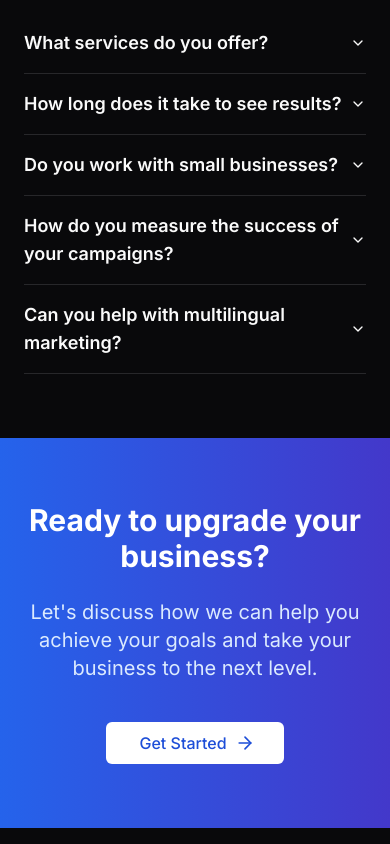
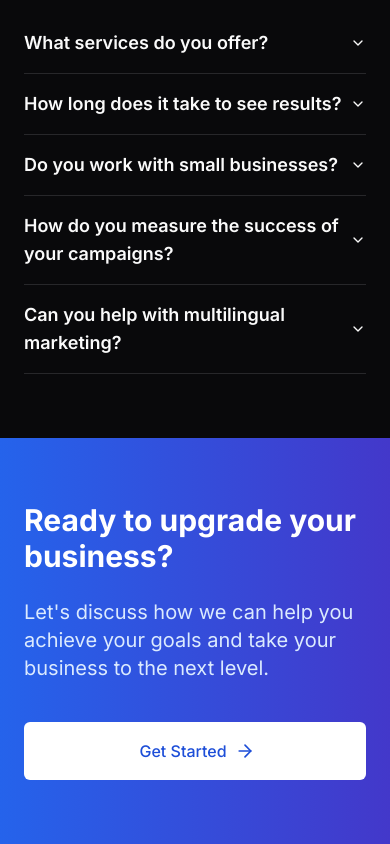
Before and after one commit to itsjmendez/allwedoisweb, a Next.js app: page / in a window 390 px wide. Shown: the part 5589-6433 px from the top of the page. Built offline with nearby package versions, Linux system fonts and the light colour scheme.

Commit message:
refactor: increase cta link padding and w for mobile devices

```diff
--- a/components/cta/cta.tsx
+++ b/components/cta/cta.tsx
@@ -3,7 +3,7 @@ import { ArrowRight } from 'lucide-react';
 const CTASection = () => {
   return (
     <section className="py-16 md:py-24 lg:py-32 bg-gradient-to-r from-blue-600 to-indigo-700">
-      <div className="container mx-auto px-4 text-center">
+      <div className="container mx-auto md:text-center">
         <h2 className="text-3xl sm:text-5xl font-bold text-white mb-6">
           Ready to upgrade your business?
         </h2>
@@ -15,7 +15,7 @@ const CTASection = () => {
           href="mailto:example@example.com?subject=Inquiry&body=Hi%2C%0D%0A%0D%0A%5BTell%20us%20about%20your%20vision%20here%5D%0D%0A%0D%0A%5BDetails%20that%20could%20help%20us%20understand%20more%5D%0D%0A1.%20What%27s%20your%20top%20objective%3F%0D%0A2.%20When%20do%20you%20want%20it%20completed%3F%0D%0A3.%20What%27s%20your%20estimated%20investment%20budget%3F%0D%0A%0D%0AThe%20more%20details%20you%20can%20provide%2C%20the%20better%20we%20can%20understand%20your%20needs%20and%20see%20if%20we%27re%20a%20good%20fit.%0D%0A%0D%0AThank%20you%2C%0D%0A%5BYour%20Name%5D"
           target="_blank"
           rel="noreferrer"
-          className="inline-flex items-center justify-center px-8 py-2 border border-transparent text-base font-medium rounded-md text-blue-700 bg-white hover:bg-blue-50 md:text-lg md:px-10 transition duration-150 ease-in-out"
+          className="inline-flex items-center justify-center px-8 py-4 border border-transparent text-base font-medium rounded-md text-blue-700 bg-white hover:bg-blue-50 md:text-lg md:px-10 transition duration-150 ease-in-out w-full md:w-fit"
         >
           Get Started
           <ArrowRight className="ml-2 -mr-1 h-5 w-5" aria-hidden="true" />
```
